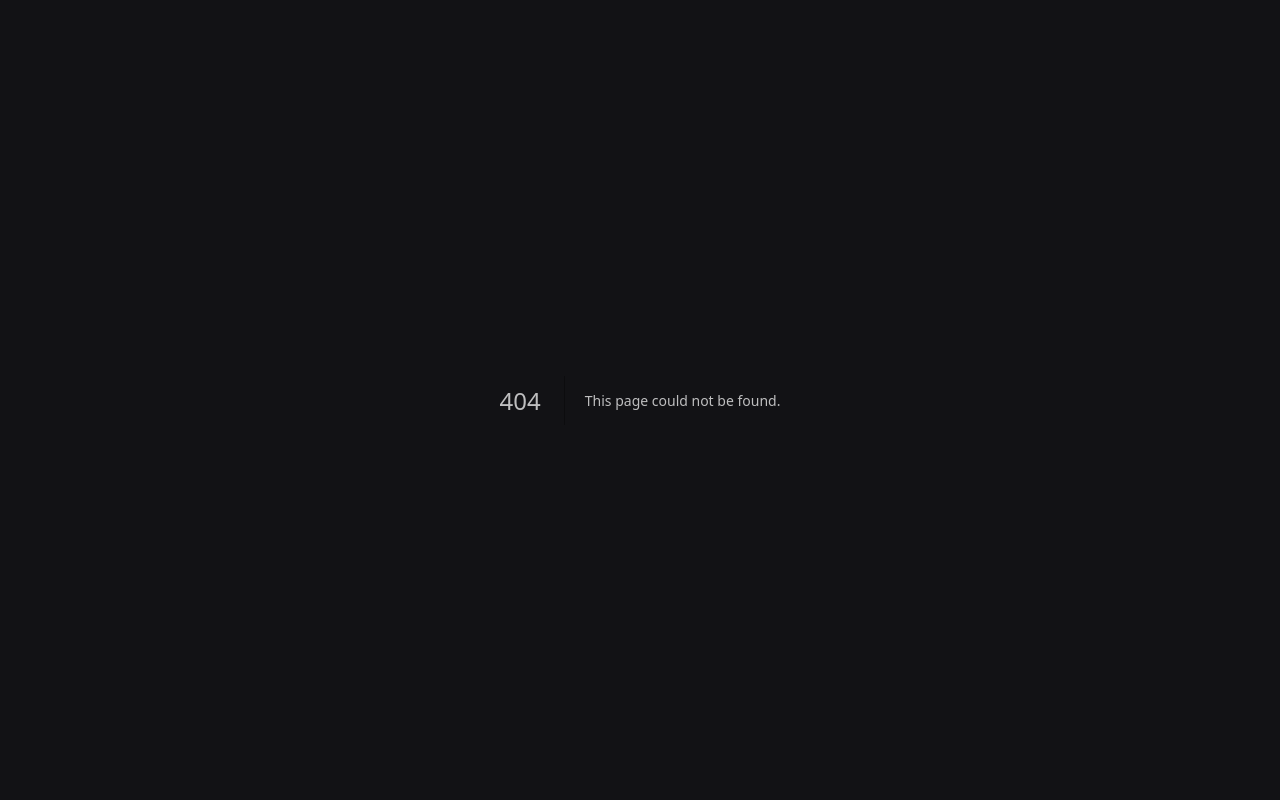
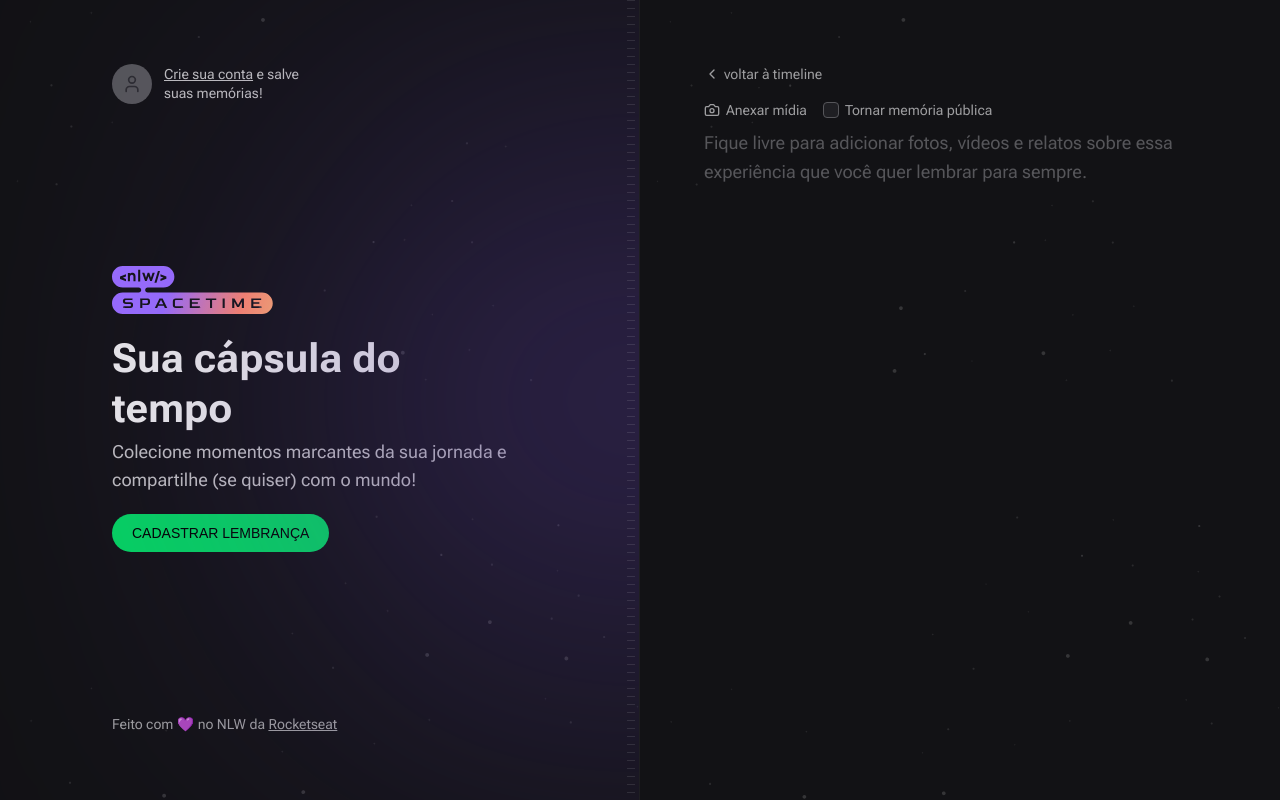
Before and after one commit to Eduardo-SO/nlw-spacetime, a Next.js app in the folder web/: page /memories/new in a window 1280 px wide. Before the commit this address had no page. Built offline with nearby package versions, Linux system fonts and the light colour scheme; no server answers; a web font is replaced by a local one.

Commit message:
Add new memory page + Move default section to layout

```diff
--- a/web/package.json
+++ b/web/package.json
@@ -27,6 +27,7 @@
   },
   "devDependencies": {
     "@rocketseat/eslint-config": "^1.2.0",
+    "@tailwindcss/forms": "^0.5.3",
     "prettier-plugin-tailwindcss": "^0.3.0"
   }
 }
--- /dev/null
+++ b/web/src/app/api/auth/logout/route.ts
@@ -0,0 +1,11 @@
+import { NextRequest, NextResponse } from 'next/server'
+
+export async function GET(request: NextRequest) {
+  const redirectURL = new URL('/', request.url)
+
+  return NextResponse.redirect(redirectURL, {
+    headers: {
+      'Set-Cookie': `token=; Path=/; max-age=0`,
+    },
+  })
+}
--- a/web/src/app/layout.tsx
+++ b/web/src/app/layout.tsx
@@ -1,9 +1,18 @@
 import { ReactNode } from 'react'
+import { cookies } from 'next/headers'
 import {
   Bai_Jamjuree as BaiJamjuree,
   Roboto_Flex as RobotoFlex,
 } from 'next/font/google'
+
 import './globals.css'
+
+import Blur from '@/components/Blur'
+import Hero from '@/components/Hero'
+import Profile from '@/components/Profile'
+import SignIn from '@/components/SignIn'
+import Stripes from '@/components/Stripes'
+import Copyright from '@/components/Copyright'
 
 const roboto = RobotoFlex({ subsets: ['latin'], variable: '--font-roboto' })
 const baiJamJuree = BaiJamjuree({
@@ -19,12 +28,29 @@
 }
 
 export default function RootLayout({ children }: { children: ReactNode }) {
+  const isAuthenticated = cookies().has('token')
+
   return (
     <html lang="en">
       <body
         className={`${roboto.variable} ${baiJamJuree.variable} bg-gray-900 font-sans text-gray-100`}
       >
-        {children}
+        <main className="grid h-screen lg:grid-cols-2">
+          {/* Left */}
+          <div className="relative flex flex-col items-start justify-between overflow-hidden border-r border-white/5 bg-[url(../assets/bg-stars.svg)] bg-cover px-8 py-10 lg:px-28 lg:py-16 ">
+            <Blur />
+            <Stripes />
+
+            {isAuthenticated ? <Profile /> : <SignIn />}
+            <Hero />
+            <Copyright />
+          </div>
+
+          {/* Right */}
+          <div className="hidden flex-col bg-[url(../assets/bg-stars.svg)] bg-cover p-16 lg:flex ">
+            {children}
+          </div>
+        </main>
       </body>
     </html>
   )
--- /dev/null
+++ b/web/src/app/memories/new/page.tsx
@@ -0,0 +1,42 @@
+import { CameraIcon, ChevronLeft } from 'lucide-react'
+import Link from 'next/link'
+
+export default function NewMemory() {
+  return (
+    <div className="flex flex-1 flex-col gap-4">
+      <Link
+        href="/"
+        className="flex items-center gap-1 text-sm text-gray-200 hover:text-gray-100"
+      >
+        <ChevronLeft className="h-4 w-4" />
+        voltar à timeline
+      </Link>
+
+      <form className="flex flex-1 flex-col gap-2">
+        <div className="flex items-center gap-4">
+          <label className="flex cursor-pointer items-center gap-1.5 text-sm text-gray-200 hover:text-gray-100">
+            <input type="file" className="hidden" />
+            <CameraIcon className="h-4 w-4" />
+            Anexar mídia
+          </label>
+
+          <label className="flex items-center gap-1.5 text-sm text-gray-200 hover:text-gray-100">
+            <input
+              type="checkbox"
+              value="true"
+              className="h-4 w-4 rounded border-gray-400 bg-gray-700 text-purple-500"
+            />
+            Tornar memória pública
+          </label>
+        </div>
+
+        <textarea
+          name="content"
+          spellCheck={false}
+          className="w-full flex-1 resize-none rounded border-0 bg-transparent p-0 text-lg leading-relaxed text-gray-100 placeholder:text-gray-400 focus:outline-none focus:ring-0"
+          placeholder="Fique livre para adicionar fotos, vídeos e relatos sobre essa experiência que você quer lembrar para sempre."
+        />
+      </form>
+    </div>
+  )
+}
--- a/web/src/app/page.tsx
+++ b/web/src/app/page.tsx
@@ -1,32 +1,5 @@
-import { cookies } from 'next/headers'
-
-import Blur from '@/components/Blur'
-import Copyright from '@/components/Copyright'
 import EmptyMemories from '@/components/EmptyMemories'
-import Hero from '@/components/Hero'
-import SignIn from '@/components/SignIn'
-import Stripes from '@/components/Stripes'
-import Profile from '@/components/Profile'
 
 export default function Home() {
-  const isAuthenticated = cookies().has('token')
-
-  return (
-    <main className="grid h-screen lg:grid-cols-2">
-      {/* Left */}
-      <div className="relative flex flex-col items-start justify-between overflow-hidden border-r border-white/5 bg-[url(../assets/bg-stars.svg)] bg-cover px-8 py-10 lg:px-28 lg:py-16 ">
-        <Blur />
-        <Stripes />
-
-        {isAuthenticated ? <Profile /> : <SignIn />}
-        <Hero />
-        <Copyright />
-      </div>
-
-      {/* Right */}
-      <div className="hidden flex-col bg-[url(../assets/bg-stars.svg)] bg-cover p-16 lg:flex ">
-        <EmptyMemories />
-      </div>
-    </main>
-  )
+  return <EmptyMemories />
 }
--- a/web/src/components/Profile.tsx
+++ b/web/src/components/Profile.tsx
@@ -16,7 +16,10 @@
 
       <p className="max-w-[140px] text-sm leading-snug">
         {name}
-        <a href="" className="block text-red-400 hover:text-red-300">
+        <a
+          href="/api/auth/logout"
+          className="block text-gray-300 hover:text-gray-200"
+        >
           Quero sair
         </a>
       </p>
--- a/web/tailwind.config.js
+++ b/web/tailwind.config.js
@@ -97,5 +97,5 @@
       },
     },
   },
-  plugins: [],
+  plugins: [require('@tailwindcss/forms')],
 }
```
Also changed, not shown: 1 other file (tests, documents, lock files or other folders).
